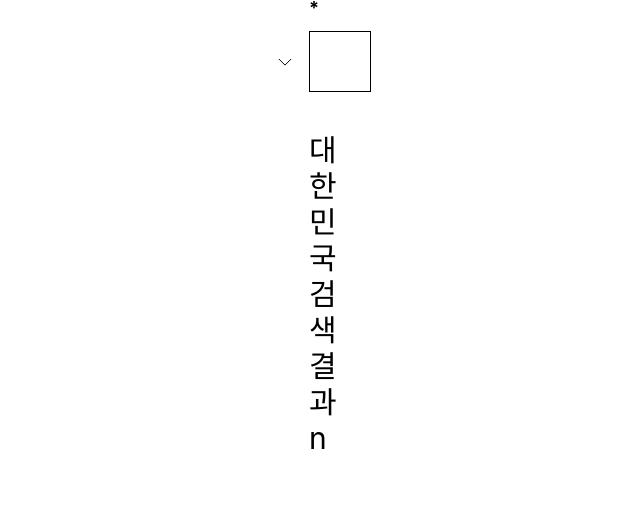
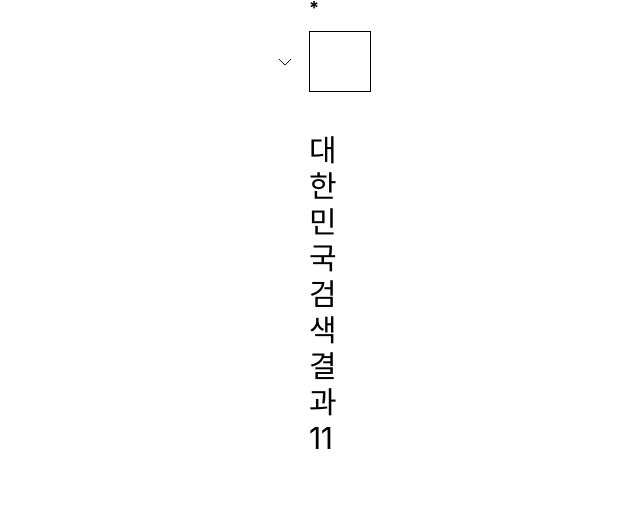
Before and after one commit to msun97/project-vancleef, a React (Vite) app: page /reservation in a window 1280 px wide. Shown: the part 538-1044 px from the top of the page, without its empty margins (351-991 px from the left). Built offline with nearby package versions, Linux system fonts and the light colour scheme; a web font is replaced by a local one.

Commit message:
예약페이지 => 검색결과 n을 11로 바꿈, 토클 방식 재구현. 데이터 자리 만들기.

```diff
--- a/src/components/reservationc/LocationResultItem.jsx
+++ b/src/components/reservationc/LocationResultItem.jsx
@@ -1,25 +1,24 @@
-import { useState } from 'react';
 import Button from '../button';
 
-const LocationResultItem = () => {
-    const [activePlus, setActivePlus] = useState();
+const LocationResultItem = ({ id, activeId, setActiveId, data }) => {
+    const isActive = id === activeId;
 
     const handlePlus = () => {
-        setActivePlus(!activePlus);
+        setActiveId(isActive ? null : id);
     };
     return (
         <div className='relative mt-[40px]  border-t-2 text-content-xxl w-full'>
             <div className='pt-[30px] pb-[35px]'>
-                <p>경기 - 현대 판교</p>
+                <p>{data?.location || '경기 - 현대 판교'}</p>
                 <p>
-                    현대백화점 판교점 1층 판교역로 146번길 20
+                    {data?.address || '현대백화점 판교점 1층 판교역로 146번길 20'}
                     <br />
-                    성남, 13529
+                    {data?.city || '성남'}, {data?.zipcode || '13529'}
                 </p>
             </div>
             <div
                 className={`w-full mb-8 overflow-hidden transition-all duration-300 ${
-                    activePlus ? 'max-h-96' : 'max-h-0'
+                    isActive ? 'max-h-96' : 'max-h-0'
                 }`}
             >
                 <div className='flex items-center gap-5 text-[14px] mt-1 mb-[24px]'>
@@ -67,7 +66,7 @@ const LocationResultItem = () => {
             </div>
             <div className='absolute top-[35px] right-0 flex flex-col items-center gap-[35px]'>
                 <button onClick={handlePlus} className='text-[40px] leading-none'>
-                    +
+                    {isActive ? '-' : '+'}
                 </button>
                 <svg width='40' height='40' viewBox='0 0 48 49' fill='none' xmlns='http://www.w3.org/2000/svg'>
                     <path
--- a/src/components/reservationc/LocationResultList.jsx
+++ b/src/components/reservationc/LocationResultList.jsx
@@ -1,7 +1,23 @@
+import { useState } from 'react';
 import Button from '../button';
 import LocationResultItem from './LocationResultItem';
 
 const LocationResultList = () => {
+    const [activeId, setActiveId] = useState(null);
+
+    const locationData = [
+        { id: 1, location: '경기 - 현대 판교' },
+        { id: 2, location: '서울 - 현대 본점' },
+        { id: 3, location: '서울 - 현대 코엑스' },
+        { id: 4, location: '서울 - 청담 메종' },
+        { id: 5, location: '서울 - 롯데 에비뉴엘 월드타워' },
+        { id: 6, location: '서울 - 신세계 본점' },
+        { id: 7, location: '서울 - 신세계 강남' },
+        { id: 8, location: '서울 - 갤러리아' },
+        { id: 9, location: '서울 - 신세계 센텀 시티' },
+        { id: 10, location: '서울 - 신세계 아트&사이언스' },
+        { id: 11, location: '대구 - 신세계' },
+    ];
     return (
         <div className='border-t-2'>
             <h3 className='font-secondary text-[32px] pt-[30px] pb-[40px]'>1. 부티크 선택</h3>
@@ -65,11 +81,16 @@ const LocationResultList = () => {
                     </div>
                 </div>
                 <div>
-                    <span className='text-[30px]'>대한민국 검색 결과 n</span>
-                    <LocationResultItem />
-                    <LocationResultItem />
-                    <LocationResultItem />
-                    <LocationResultItem />
+                    <span className='text-[30px]'>대한민국 검색 결과 11</span>
+                    {locationData.map((item) => (
+                        <LocationResultItem
+                            key={item.id}
+                            id={item.id}
+                            activeId={activeId}
+                            setActiveId={setActiveId}
+                            data={item}
+                        />
+                    ))}
                     <Button variant='secondary' className='w-[178px] h-[50px] mx-auto mt-[25px] mb-[70px]'>
                         LOAD MORE
                     </Button>
```
